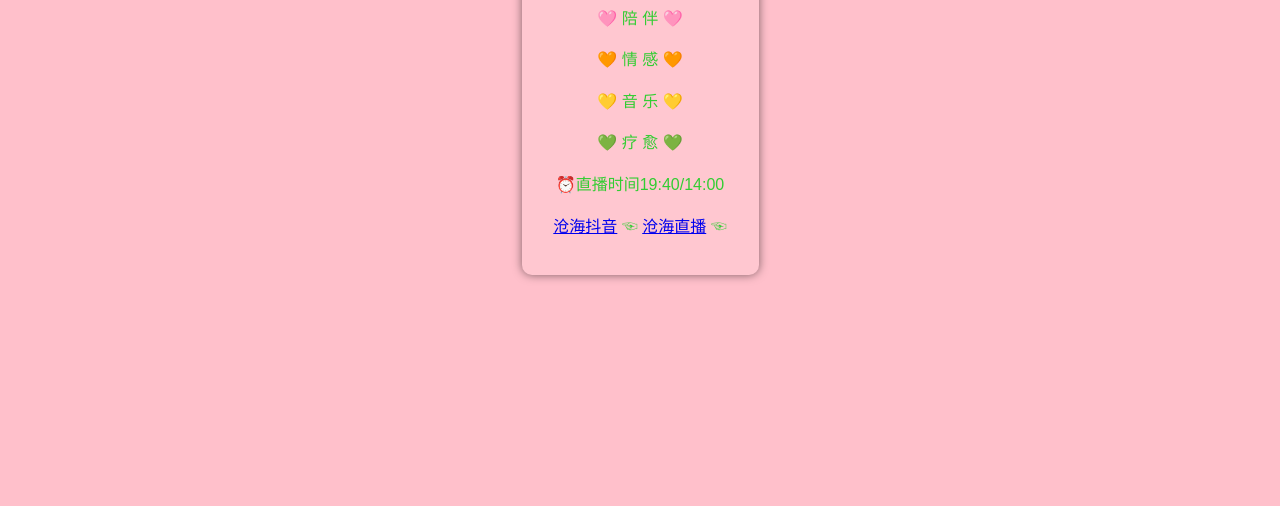
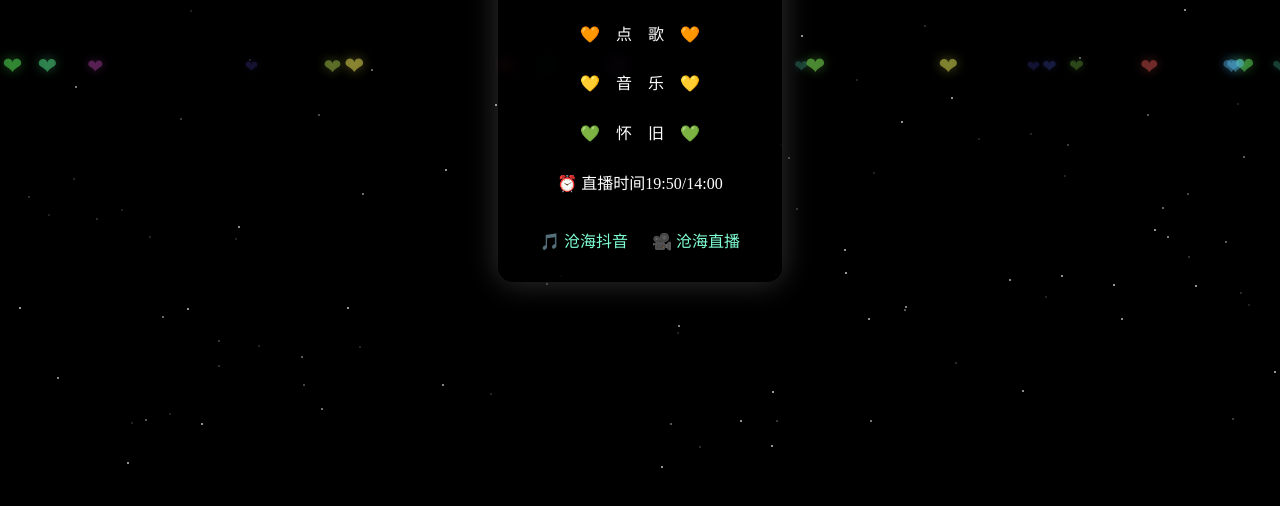
Before and after one commit to jieliuyuzhou/chyj, a plain HTML site: page index.html in a window 1280 px wide. Shown: the part 334-840 px from the top of the page. After the commit the page ends 800 px from the top, so only its background shows below. Drawn offline with Linux system fonts and the light colour scheme.

Commit message:
Update index.html

```diff
--- a/index.html
+++ b/index.html
@@ -1,54 +1,187 @@
 <!DOCTYPE html>
-<html lang="en">
+<html lang="zh-CN">
 <head>
     <meta charset="UTF-8">
     <meta name="viewport" content="width=device-width, initial-scale=1.0">
-    <title>沧海电台</title>
-    <link rel="stylesheet" href="styles.css">
+    <title>沧海电台 ✨</title>
     <style>
+        /* 基础布局 */
         body {
-    font-family: Arial, sans-serif;
-    background-color: #FFC0CB; /* 金亮黄 */
-    color: #32CD32; /* 橙色文字 */
             margin: 0;
-    padding: 20px;
+            height: 100vh;
+            overflow: hidden;
+            background: #000;
             display: flex;
             justify-content: center;
             align-items: center;
-    height: 100vh;
-    text-align: center;
+            position: relative;
         }
 
-.room {
-    padding: 20px;
-    background-color: rgba(255, 255, 255, 0.1); /* 半透明白色背景，增加层次感 */
-    border-radius: 10px;
-    box-shadow: 0 0 10px rgba(0, 0, 0, 0.5); /* 增加阴影效果 */
-    max-width: 600px;
-    margin: auto;
+        /* 星空背景 */
+        .star {
+            position: fixed;
+            width: 2px;
+            height: 2px;
+            background: rgba(255,255,255,0.8);
+            border-radius: 50%;
+            animation: twinkle 3s infinite;
         }
 
-h1 {
-    color: #2828FF; /* 天青标题，作为亮点 */
+        /* 透明心形特效 */
+        .mini-heart {
+            position: absolute;
+            font-size: 20px;
+            animation:
+                float 4s linear forwards,
+                blink 1.5s ease infinite;
+            opacity: 0.6;
+            filter: drop-shadow(0 0 5px currentColor);
+            pointer-events: none;
         }
 
+        /* 内容容器 */
+        .room {
+            padding: 30px;
+            background: rgba(0, 0, 0, 0.8);
+            border-radius: 15px;
+            box-shadow: 0 0 30px rgba(255,255,255,0.2);
+            max-width: 600px;
+            position: relative;
+            z-index: 100;
+            color: #fff;
+            backdrop-filter: blur(8px);
+            transform: translateY(-10%);
+
+
+            /* 新增居中优化 */
+            display: flex;
+            flex-direction: column;
+            align-items: center;
+            transform: none; /* 移除原有偏移 */
+        }
+
+        /* 标题样式 */
+        h1 {
+            color: #7fffd4;
+            text-shadow: 0 0 15px #00ffff;
+            margin: 0 0 1.5rem;
+            font-size: 2.4rem;
+            white-space: nowrap;
+        }
+
+        /* 段落样式 */
         p {
-    line-height: 1.6;
+            margin: 0.8rem 0;
+            line-height: 1.5;
+            text-align: center;
+            width: 100%;
+            position: relative;
+        }
+
+        /* 链接容器 */
+        .links {
+            margin-top: 1.2rem;
+            display: flex;
+            gap: 1.5rem;
+            justify-content: center;
+        }
+
+        /* 动画定义 */
+        @keyframes twinkle {
+            0%, 100% { opacity: 0.2; }
+            50% { opacity: 1; }
+        }
+
+        @keyframes float {
+            100% {
+                transform:
+                    translateY(-100vh)
+                    translateX(calc(var(--x-offset) * 30vw))
+                    rotate(360deg);
+                opacity: 0;
+            }
+        }
+
+        @keyframes blink {
+            0%, 100% { opacity: 0.3; transform: scale(0.8); }
+            50% { opacity: 0.8; transform: scale(1.2); }
         }
     </style>
 </head>
 <body>
+    <!-- 动态背景 -->
+    <div id="stars"></div>
+
+    <!-- 主要内容 -->
     <div class="room">
         <h1>沧海 Fm ♛¹⁰⁵</h1>
-        <p>🩷  陪 伴  🩷</p>
-        <p>🧡  情 感  🧡</p>
-        <p>💛  音 乐  💛</p>
-        <p>💚  疗 愈  💚</p>
-        <p>⏰️直播时间19:40/14:00<p>
-        <p>
-        <a href="https://www.douyin.com/user/MS4wLjABAAAA3C9LZZheBM7S9c6O16BfDEFvGfWqDoSWWEcrnsG0tDBwPKITb8fV9qgPvG_Znrcp"                   target="_blank">沧海抖音</a> ☜
-        <a href="https://live.douyin.com/26766793836" target="_blank">沧海直播</a> ☜
-        <p>
+        <p>🩷 陪 伴 🩷</p>
+        <p>🧡 点 歌 🧡</p>
+        <p>💛 音 乐 💛</p>
+        <p>💚 怀 旧 💚</p>
+        <p>⏰️ 直播时间19:50/14:00</p>
+        <div class="links">
+            <a href="https://www.douyin.com/user/MS4wLjABAAAA3C9LZZheBM7S9c6O16BfDEFvGfWqDoSWWEcrnsG0tDBwPKITb8fV9qgPvG_Znrcp"
+               target="_blank" style="color: #7fffd4; text-decoration: none;">🎵 沧海抖音</a>
+            <a href="https://live.douyin.com/26766793836"
+               target="_blank" style="color: #7fffd4; text-decoration: none;">🎥 沧海直播</a>
         </div>
+    </div>
+
+    <script>
+        // 生成星空
+        function createStars() {
+            const container = document.getElementById('stars');
+            for(let i=0; i<200; i++) {
+                const star = document.createElement('div');
+                star.className = 'star';
+                star.style.left = Math.random() * 100 + '%';
+                star.style.top = Math.random() * 100 + '%';
+                star.style.animationDelay = Math.random() * 3 + 's';
+                container.appendChild(star);
+            }
+        }
+
+        // 生成透明小心心
+        function createHeart() {
+            const heart = document.createElement('div');
+            heart.className = 'mini-heart';
+            heart.innerHTML = '❤';
+            heart.style.left = Math.random() * 100 + '%';
+            heart.style.color = `hsla(${Math.random()*360}, 70%, 60%, 0.7)`;
+            heart.style.setProperty('--x-offset', Math.random() * 0.4 - 0.2);
+            document.body.appendChild(heart);
+            setTimeout(() => heart.remove(), 4000);
+        }
+
+        // 初始化
+        createStars();
+        setInterval(createHeart, 200);
+
+        // 鼠标互动
+        document.addEventListener('mousemove', (e) => {
+            if(Math.random() > 0.85) {
+                const heart = document.createElement('div');
+                heart.className = 'mini-heart';
+                heart.style.left = e.clientX + 'px';
+                heart.style.top = e.clientY + 'px';
+                heart.style.color = `hsla(${Math.random()*360}, 80%, 70%, 0.6)`;
+                document.body.appendChild(heart);
+                setTimeout(() => heart.remove(), 3000);
+            }
+        });
+
+        // 链接悬停特效
+        document.querySelectorAll('a').forEach(link => {
+            link.addEventListener('mouseover', () => {
+                link.style.textShadow = '0 0 15px #00ffff';
+                link.style.transform = 'scale(1.1)';
+            });
+            link.addEventListener('mouseout', () => {
+                link.style.textShadow = 'none';
+                link.style.transform = 'scale(1)';
+            });
+        });
+    </script>
 </body>
 </html>
```
Lines whose indentation alone changed are shown as unchanged.
